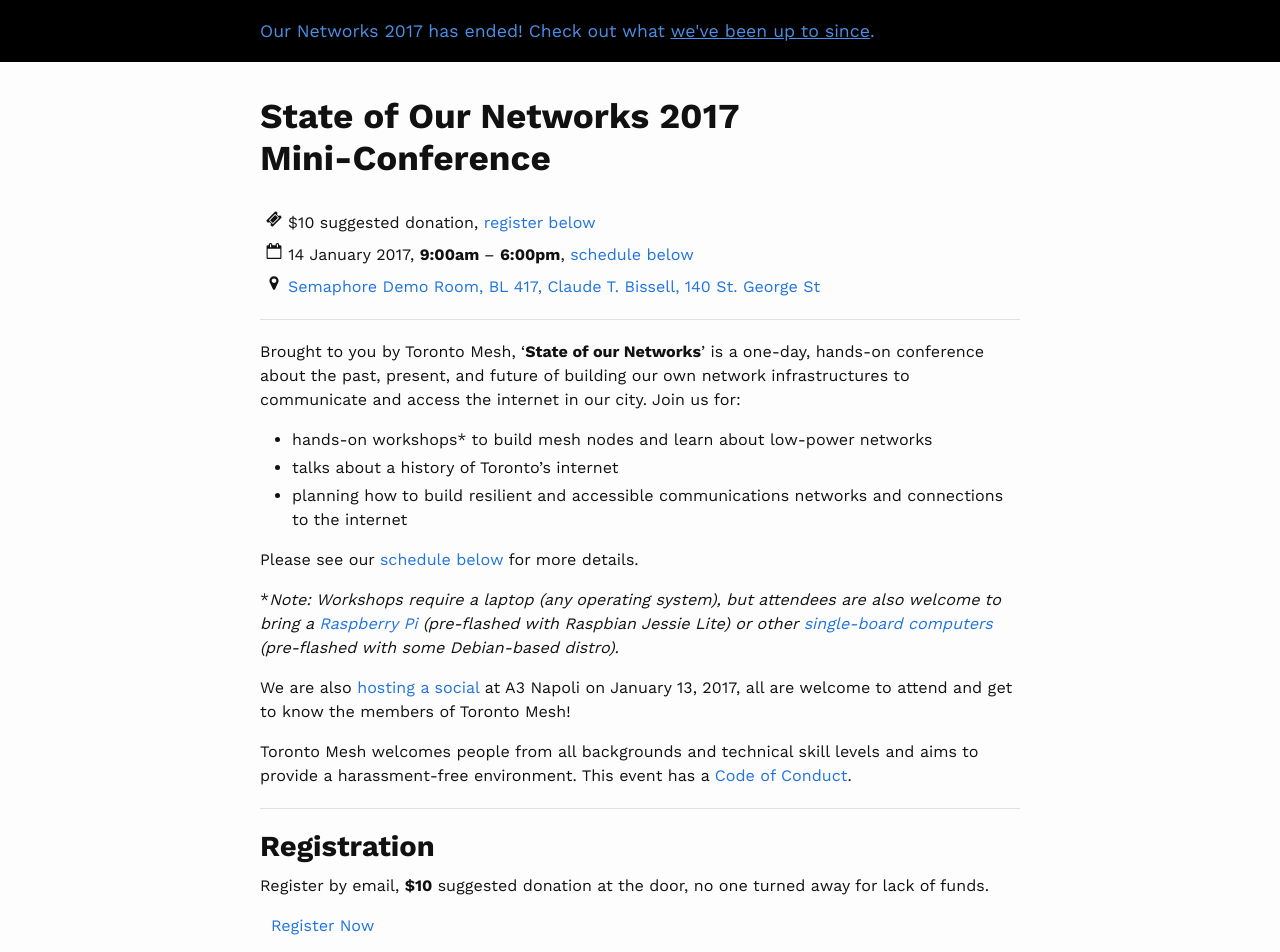
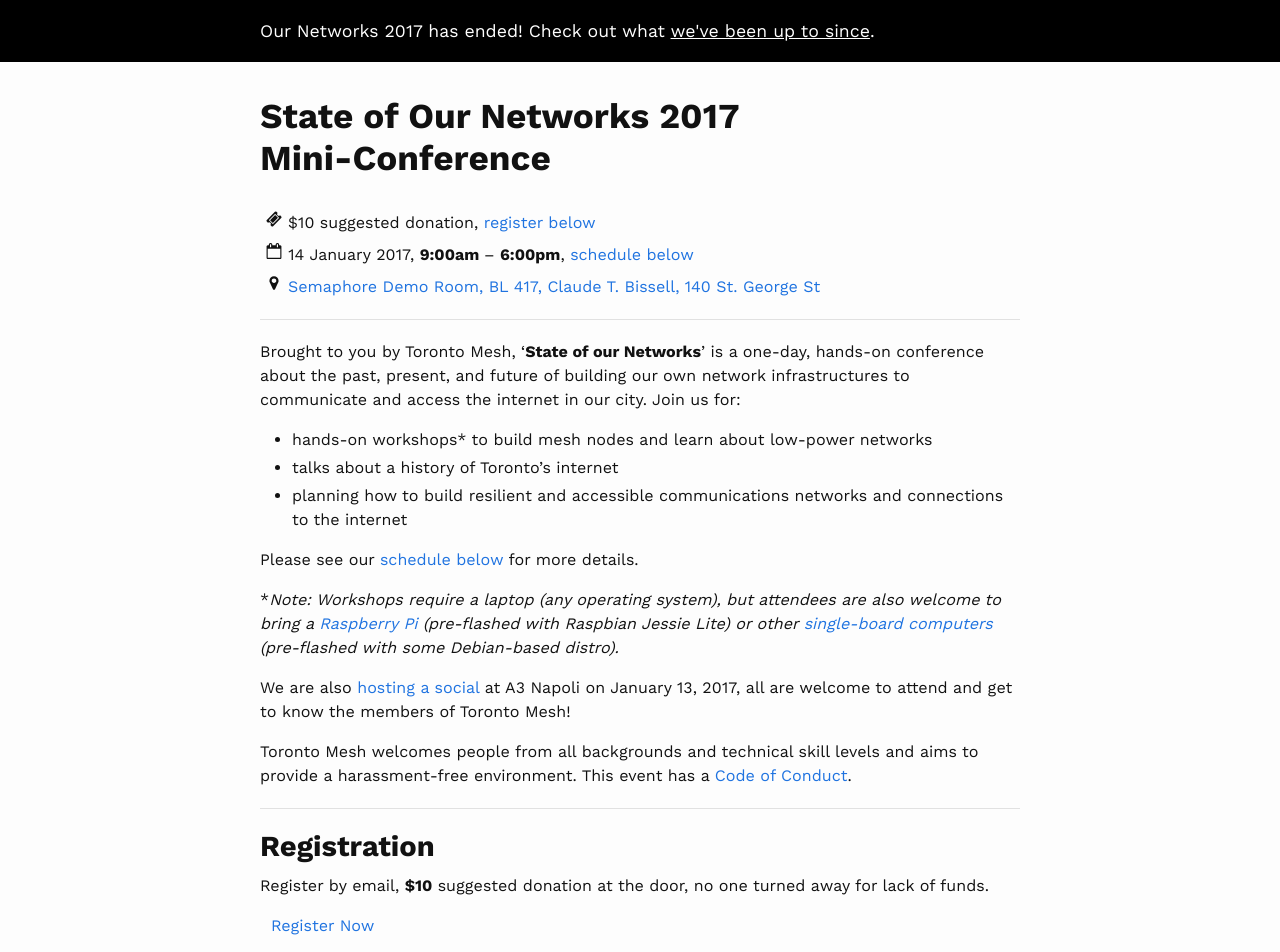
Before and after one commit to ournetworks/ournetworks.ca, a Jekyll site: the page built from index.md, in a window 1280 px wide and 1400 px high. Shown: the top 952 px of the window. Built offline with Jekyll 4.4.1, drawn with Linux system fonts in a browser that asks for light colours.

Commit message:
adjust color

```diff
--- a/_sass/_announcements.scss
+++ b/_sass/_announcements.scss
@@ -1,7 +1,7 @@
 // Announcements
 .announcement {
   background-color: $black;
-  color: $accent-color;
+  color: $white;
   font-size: 1.1em;
 
   .container {
@@ -13,7 +13,7 @@
   }
 
   a {
-    color: $accent-color;
+    color: $white;
     text-decoration: underline;
 
     &:hover {
```
